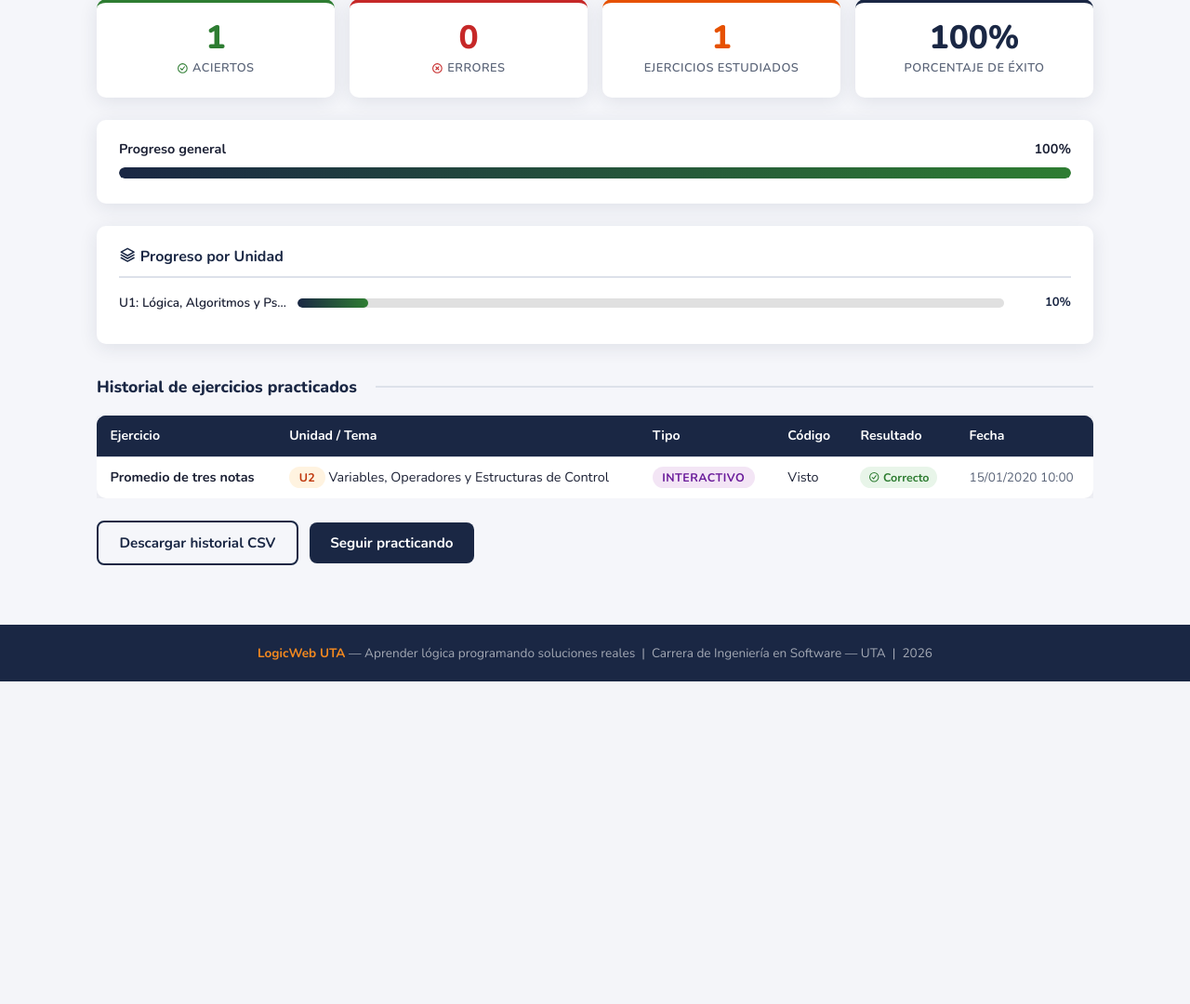
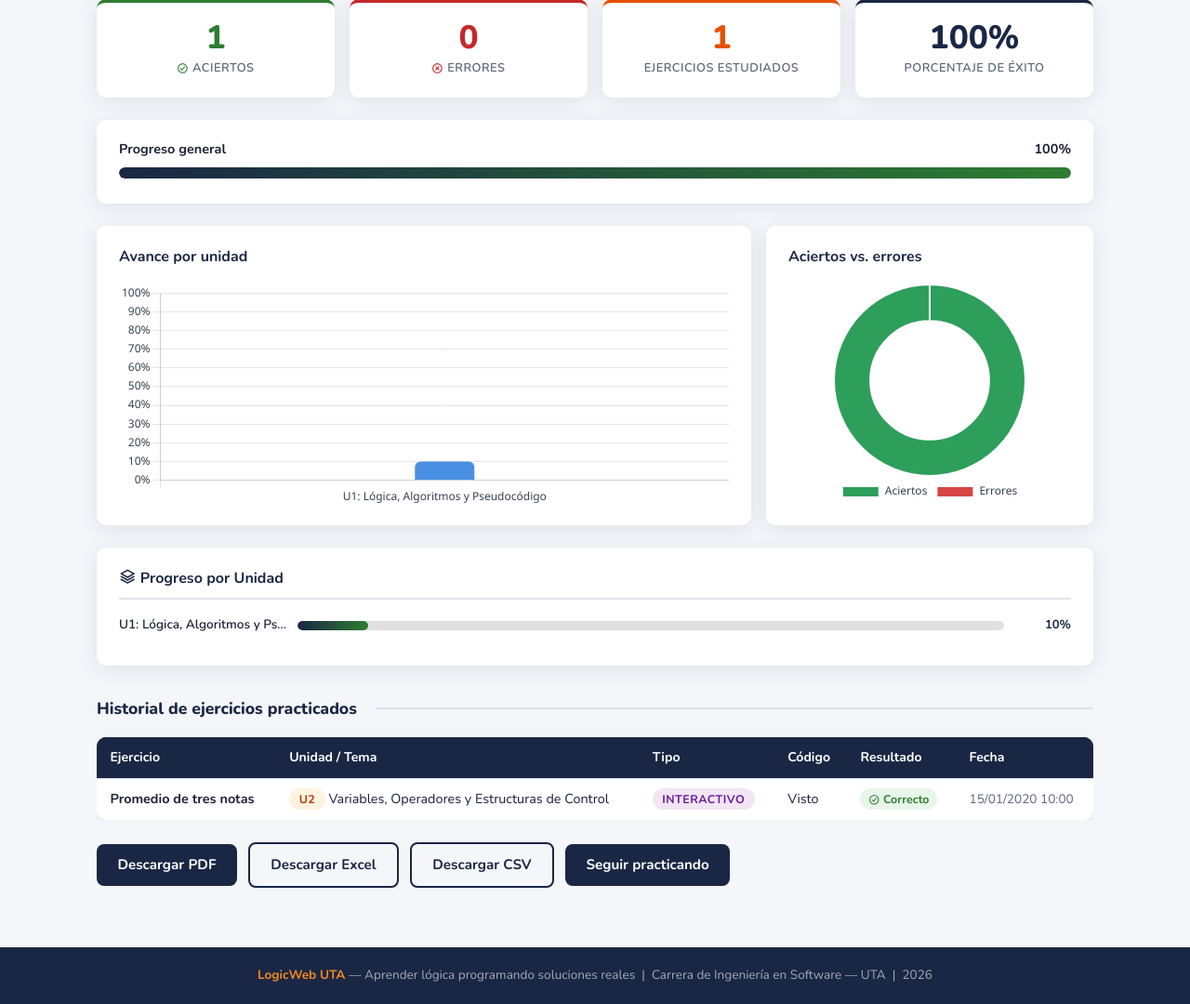
Before and after one commit to Osyanne/LogicWeb-UTA, a Django app: page /mi-progreso/ in a window 1280 px wide. Shown: the part 187-1267 px from the top of the page at 93% size. Before the commit the page ends 920 px from the top, so only its background shows below. Run offline with Django 5.2, Linux system fonts and the light colour scheme; a user stored in the database is signed in; data comes from the database, SQL or seed files in the repository; tables that the repository leaves empty hold one stand-in row (values such as "Sample post"); some libraries are stand-ins or nearby versions.

Commit message:
feat(reportes): graficos Chart.js y botones PDF/Excel en Mi Progreso

```diff
--- a/static/css/reportes.css
+++ b/static/css/reportes.css
@@ -162,3 +162,28 @@ html[data-theme="dark"] .unidad-pct,
 html[data-theme="dark"] .progreso-unidades h2 { color: #7da0d4; }
 html[data-theme="dark"] .badge-correcto   { background: rgba(46,160,67,.16); color: #6ee7a0; }
 html[data-theme="dark"] .badge-incorrecto { background: rgba(239,68,68,.16); color: #ff8a8a; }
+
+/* ── Gráficos (Chart.js) ─────────────────────────────── */
+.reportes-charts {
+  display: grid;
+  grid-template-columns: 2fr 1fr;
+  gap: 1rem;
+  margin-bottom: 1.5rem;
+}
+@media (max-width: 720px) {
+  .reportes-charts { grid-template-columns: 1fr; }
+}
+.chart-card {
+  background: var(--surface);
+  border-radius: var(--radio);
+  box-shadow: var(--shadow);
+  padding: 1.25rem 1.5rem;
+}
+.chart-card h2 {
+  font-size: 1rem;
+  font-weight: 700;
+  color: var(--azul);
+  margin-bottom: 1rem;
+}
+.chart-canvas-wrap { position: relative; height: 240px; }
+html[data-theme="dark"] .chart-card h2 { color: #7da0d4; }
--- /dev/null
+++ b/static/js/reportes_charts.js
@@ -0,0 +1,62 @@
+// Inicializa los gráficos Chart.js de la página "Mi Progreso".
+// Lee los datos desde <script type="application/json" id="datos-progreso">.
+(function () {
+  var nodo = document.getElementById('datos-progreso');
+  if (!nodo || typeof Chart === 'undefined') return;
+
+  var datos = JSON.parse(nodo.textContent);
+  var oscuro = document.documentElement.dataset.theme === 'dark';
+  Chart.defaults.color = oscuro ? '#cbd5e1' : '#374151';
+  Chart.defaults.font.family = "'Segoe UI', system-ui, sans-serif";
+
+  var AZUL = '#4a90e2';
+
+  // Barras: % de acierto por unidad
+  var elBarras = document.getElementById('grafico-unidades');
+  if (elBarras && datos.unidades.length) {
+    new Chart(elBarras, {
+      type: 'bar',
+      data: {
+        labels: datos.unidades,
+        datasets: [{
+          label: '% de acierto',
+          data: datos.porcentajes,
+          backgroundColor: AZUL,
+          borderRadius: 6,
+          maxBarThickness: 64,
+        }],
+      },
+      options: {
+        responsive: true,
+        maintainAspectRatio: false,
+        plugins: { legend: { display: false } },
+        scales: {
+          y: { beginAtZero: true, max: 100, ticks: { callback: function (v) { return v + '%'; } } },
+        },
+      },
+    });
+  }
+
+  // Dona: aciertos vs. errores
+  var elDona = document.getElementById('grafico-aciertos');
+  if (elDona && (datos.correctos + datos.incorrectos) > 0) {
+    new Chart(elDona, {
+      type: 'doughnut',
+      data: {
+        labels: ['Aciertos', 'Errores'],
+        datasets: [{
+          data: [datos.correctos, datos.incorrectos],
+          backgroundColor: ['#2e9e5b', '#d64545'],
+          borderWidth: 2,
+          borderColor: oscuro ? '#1e293b' : '#ffffff',
+        }],
+      },
+      options: {
+        responsive: true,
+        maintainAspectRatio: false,
+        cutout: '62%',
+        plugins: { legend: { position: 'bottom' } },
+      },
+    });
+  }
+})();
--- a/templates/reportes/mi_progreso.html
+++ b/templates/reportes/mi_progreso.html
@@ -41,6 +41,21 @@
       <div class="progress-bar-fill" style="width:{{ porcentaje }}%"></div>
     </div>
   </div>
+
+  <!-- Gráficos (Chart.js) -->
+  {% if total %}
+  <div class="reportes-charts">
+    <div class="chart-card">
+      <h2>Avance por unidad</h2>
+      <div class="chart-canvas-wrap"><canvas id="grafico-unidades"></canvas></div>
+    </div>
+    <div class="chart-card">
+      <h2>Aciertos vs. errores</h2>
+      <div class="chart-canvas-wrap"><canvas id="grafico-aciertos"></canvas></div>
+    </div>
+  </div>
+  {% endif %}
+  {{ datos_grafico|json_script:"datos-progreso" }}
 
   <!-- Progreso por unidad (RF09 — desglose por unidad) -->
   {% if progreso_unidades %}
@@ -113,7 +128,9 @@
   {% endif %}
 
   <div class="flex-gap mt-3">
-    <a href="{% url 'exportar_csv' %}" class="btn btn-outline">Descargar historial CSV</a>
+    <a href="{% url 'exportar_pdf' %}" class="btn btn-primary">Descargar PDF</a>
+    <a href="{% url 'exportar_excel' %}" class="btn btn-outline">Descargar Excel</a>
+    <a href="{% url 'exportar_csv' %}" class="btn btn-outline">Descargar CSV</a>
     <a href="{% url 'ejercicios_interactivos' %}" class="btn btn-primary">Seguir practicando</a>
   </div>
 
@@ -121,6 +138,8 @@
 {% endblock %}
 
 {% block scripts %}
+<script src="https://cdn.jsdelivr.net/npm/chart.js@4.4"></script>
+<script src="{% static 'js/reportes_charts.js' %}"></script>
 <script>
   document.addEventListener('DOMContentLoaded', function () {
     document.querySelectorAll('.progress-bar-fill, .unidad-bar-fill').forEach(function (bar) {
```
Also changed, not shown: apps/reportes/tests/test_views.py (+20 -0 lines).
